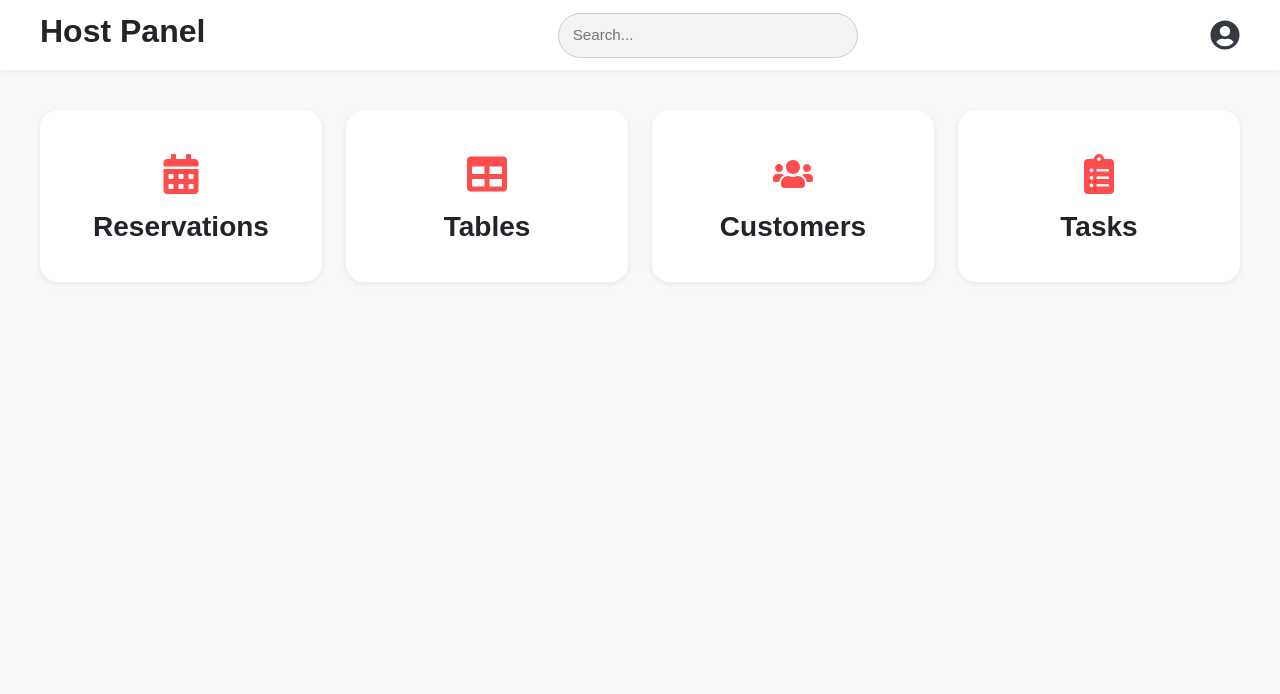
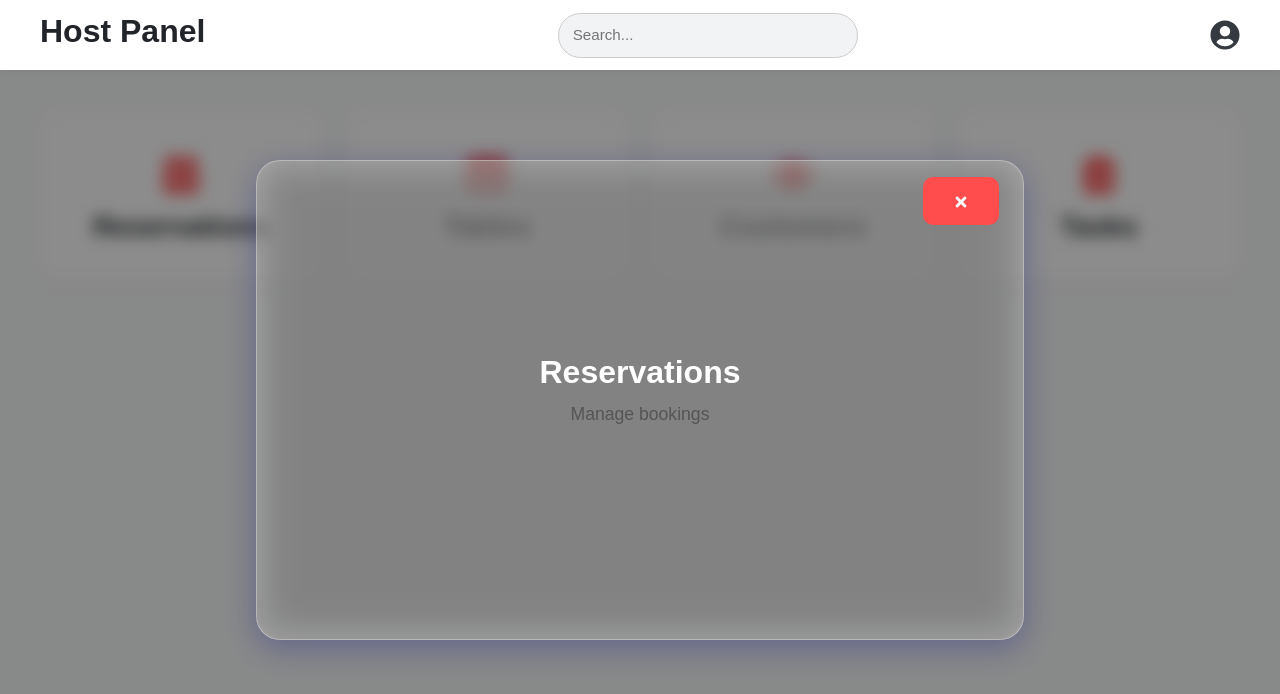
Before and after one commit to Patel-Pratham-3492/Error_404, a React (Vite) app: page /host in a window 1280 px wide. Both pictures are taken after a click on the element "Reservations". Shown: the top 694 px of the page. Built offline with nearby package versions, Linux system fonts and the light colour scheme.

Commit message:
add popup screen

```diff
--- a/src/assets/components/host/host.css
+++ b/src/assets/components/host/host.css
@@ -118,3 +118,91 @@
   color: #212529;
   font-weight: 600;
 }
+
+/* popup model */
+.popup-overlay{
+  position: fixed;
+  top: 0;
+  left: 0;
+  width: 100%;
+  height: 100%;
+  backdrop-filter: blur(8px);
+  background: rgba(0, 0, 0, 0.45);
+  display: flex;
+  justify-content: center;
+  align-items: center;
+  z-index: 999;
+  animation: fadeIn 0.4s ease;
+}
+
+.popup-box{
+  width: 60vw;
+  height: 60vh;
+  max-width: 900px;
+  max-height: 700px;
+  background: rgba(255, 255, 255, 0.3);
+  border: 1px solid rgba(255, 255, 255, 0.3);
+  border-radius: 24px;
+  backdrop-filter: blur(20px);
+  box-shadow: 0 8px 32px rgba(31, 38, 135, 0.37);
+  padding: 40px 50px;
+  display: flex;
+  flex-direction: column;
+  justify-content: center;
+  text-align: center;
+  animation: popIn 0.4s ease;
+  color: #fff;
+}
+
+.popup-box h2{
+  color: #ffffff;
+  font-size: 2rem;
+  font-weight: 600;
+  margin-bottom: 10px;
+}
+
+.popup-box p{
+  color: #555;
+  margin-bottom: 20px;
+  font-size: 1.1rem;
+}
+
+.popup-btn{
+  background: linear-gradient(135deg, #ff4d4d, #ff7676);
+  color: white;
+  border: none;
+  padding: 12px 30px;
+  border-radius: 10px;
+  cursor: pointer;
+  font-size: 1rem;
+  transition: all 0.3s ease;
+}
+.popup-close-btn{
+  position: absolute;
+  top: 16px;
+  right: 24px;
+  background: #ff4d4d;
+  border: none;
+  font-size: 1rem;
+  cursor: pointer;
+  transition: color 0.2s;
+}
+
+.popup-close-btn:hover{
+  color: #ff2d2d;
+}
+.popup-btn:hover{
+  background: linear-gradient(135deg, #ff2d2d, #ff5858);
+  transform: scale(1.05);
+}
+
+/* for the animation */
+@keyframes fadeIn{
+  from { opacity: 0; }
+  to { opacity: 1; }
+}
+
+@keyframes popIn{
+  from { transform: scale(0.9); opacity: 0; }
+  to { transform: scale(1); opacity: 1; }
+}
--- a/src/assets/components/host/host.jsx
+++ b/src/assets/components/host/host.jsx
@@ -1,15 +1,33 @@
 import React, { useEffect, useState } from "react";
-import { FaHome, FaCalendarAlt, FaUtensils, FaUsers, FaChartBar, FaCog, FaUserCircle, FaSearch, FaClipboardList, FaTable, FaSignOutAlt } from "react-icons/fa";
+import {
+  FaHome,
+  FaTimes,
+  FaCalendarAlt,
+  FaUtensils,
+  FaUsers,
+  FaChartBar,
+  FaCog,
+  FaUserCircle,
+  FaSearch,
+  FaClipboardList,
+  FaTable,
+  FaSignOutAlt } from "react-icons/fa";
 import "./host.css";
 
 function Host() {
  const [dropdownOpen, setDropdownOpen] = useState(false);
+ const [activePopup, setActivePopup] = useState(null);
+ useEffect(()=>{
+  const handleClickOutside = () => setDropdownOpen(false);
+  document.addEventListener("click", handleClickOutside);
+  return () => document.removeEventListener("click", handleClickOutside);
+ }, []);
 
  const gridItems = [
-  { title: "Reservations", icon: <FaCalendarAlt /> },
-  { title: "Tables", icon: <FaTable /> },
-  { title: "Customers", icon: <FaUsers /> },
-  { title: "Tasks", icon: <FaClipboardList /> },
+  { title: "Reservations", icon: <FaCalendarAlt />, desc: "Manage bookings" },
+  { title: "Tables", icon: <FaTable /> , desc: "Show The Tables"},
+  { title: "Customers", icon: <FaUsers /> , desc: "View The Customer"},
+  { title: "Tasks", icon: <FaClipboardList /> , desc: "Watch your Panding Tasks"},
  ]
 
   return(
@@ -22,8 +40,13 @@ function Host() {
           <input type="text" placeholder="Search..." />
         </div>
 
-        <div className="host-profile" onClick={() => setDropdownOpen(!dropdownOpen)}>
-          <FaUserCircle className="profile-icon"/>
+        <div className="host-profile">
+          <FaUserCircle className="profile-icon"
+          onClick={(e) => {
+            e.stopPropagation();
+            setDropdownOpen((prev) => !prev);
+          }}
+          />
 
           {dropdownOpen && (
             <div className="dropdown-menu">
@@ -37,12 +60,23 @@ function Host() {
       {/* dashboard */}
       <section className="host-dashboard">
         {gridItems.map((item,index)=>(
-          <div className="dashboard-card" key={index}>
+          <div className="dashboard-card" key={index} onClick={() => setActivePopup(item)} >
             <div className="dashboard-icon">{item.icon}</div>
             <h3>{item.title}</h3>
           </div>
         ))}
       </section>
+
+      {/* popup function  */}
+      {activePopup &&(
+        <div className="popup-overlay" onClick={() => setActivePopup(null)}>
+          <div className="popup-box" onClick={(e) => e.stopPropagation()}>
+            <h2>{activePopup.title}</h2>
+            <p>{activePopup.desc}</p>
+            <button className="popup-btn popup-close-btn" onClick={() => setActivePopup(null)}><FaTimes /></button>
+          </div>
+        </div>
+      )}
     </div>
   );
 }
```
